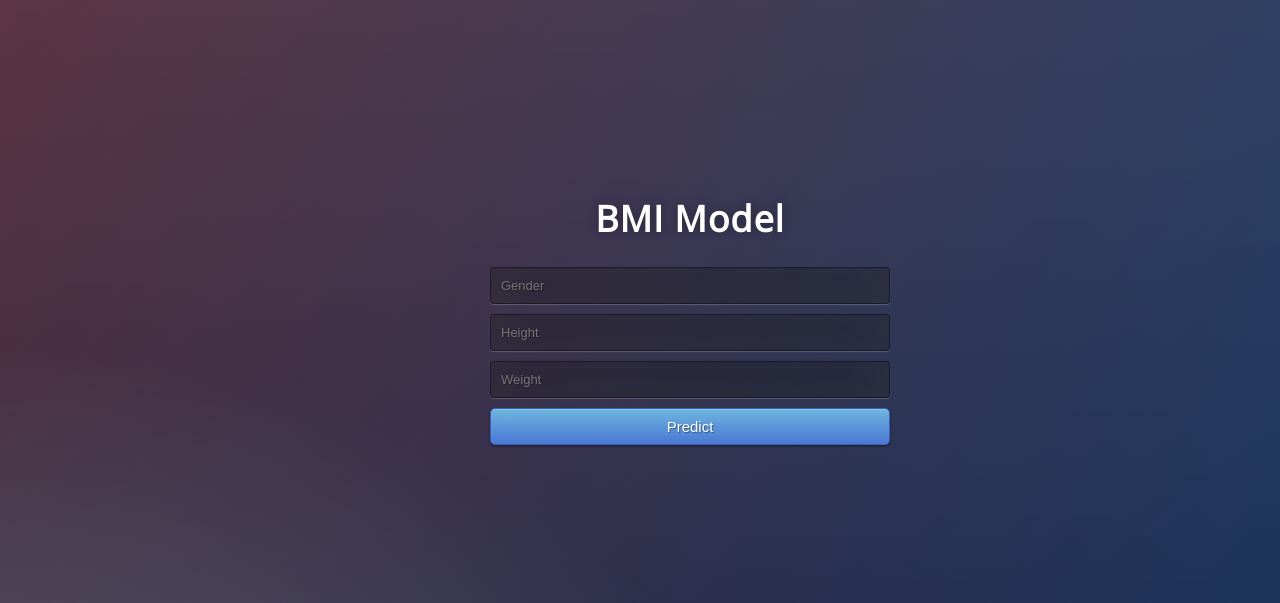
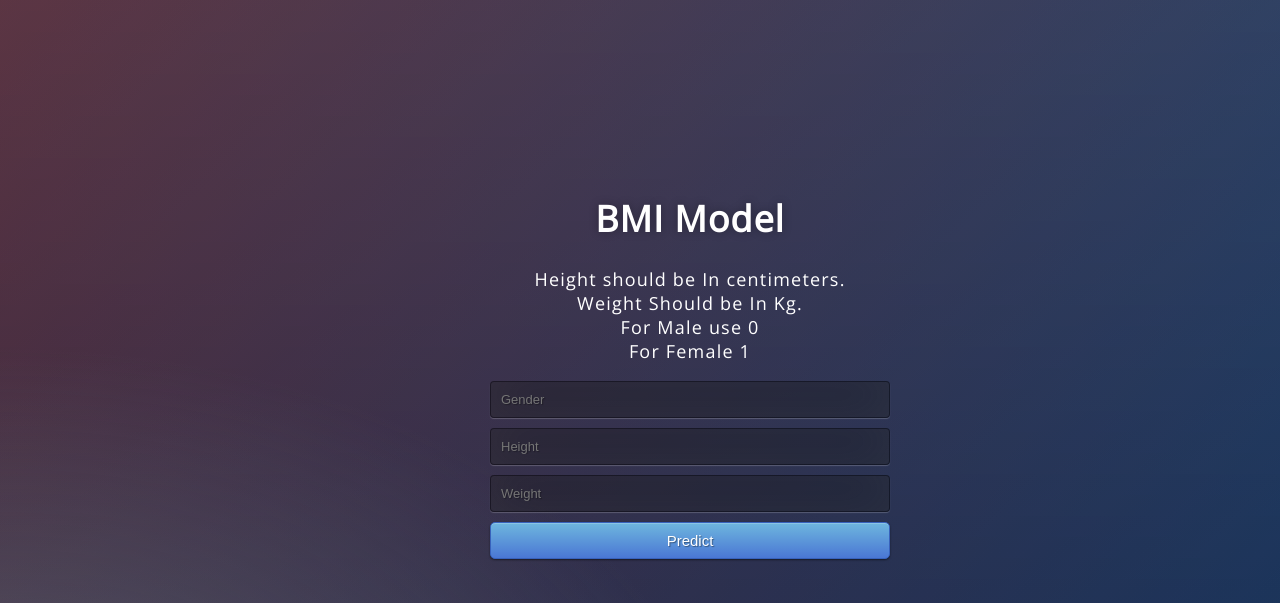
Before and after one commit to MachineLearning2020-ai/BMI, a Flask app: page / in a window 1280 px wide. Shown: the top 603 px of the page. Run offline with Flask 2, Linux system fonts and the light colour scheme; parts of the project's set-up code (start-up, migrations or seed data) failed here and were passed over.

Commit message:
Add files via upload

```diff
--- a/templates/index.html
+++ b/templates/index.html
@@ -14,7 +14,13 @@
 
 <body>
  <div class="login">
-	<h1>BMI Model</h1>
+  <h1>BMI Model</h1>
+  <p>
+    Height should be In centimeters.<br>
+    Weight Should be In Kg.<br>
+    For Male use 0<br>
+    For Female 1
+    </p>
 
      <!-- Main Input For Receiving Query to our ML -->
     <form action="{{ url_for('predict')}}"method="post">
```
